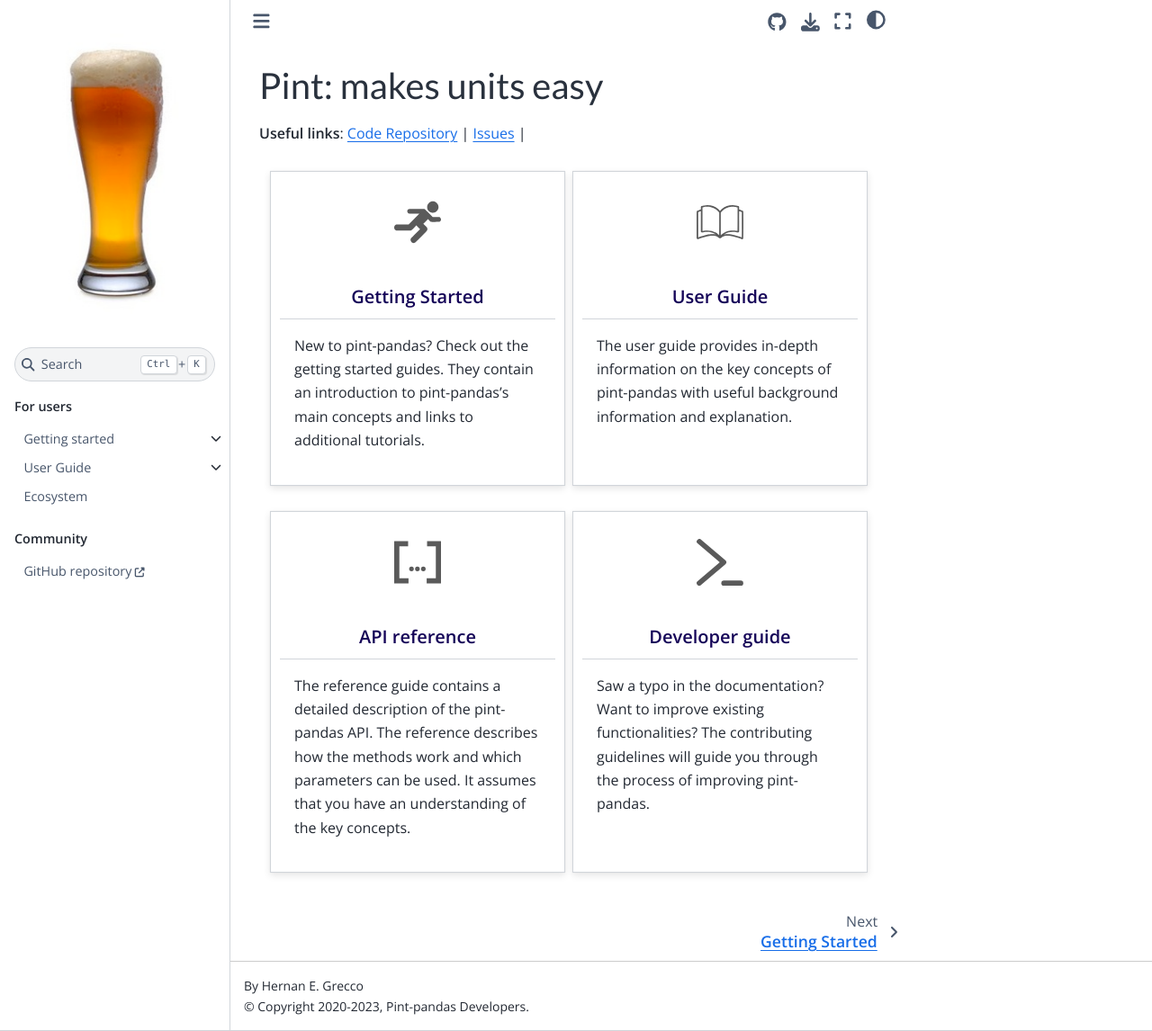
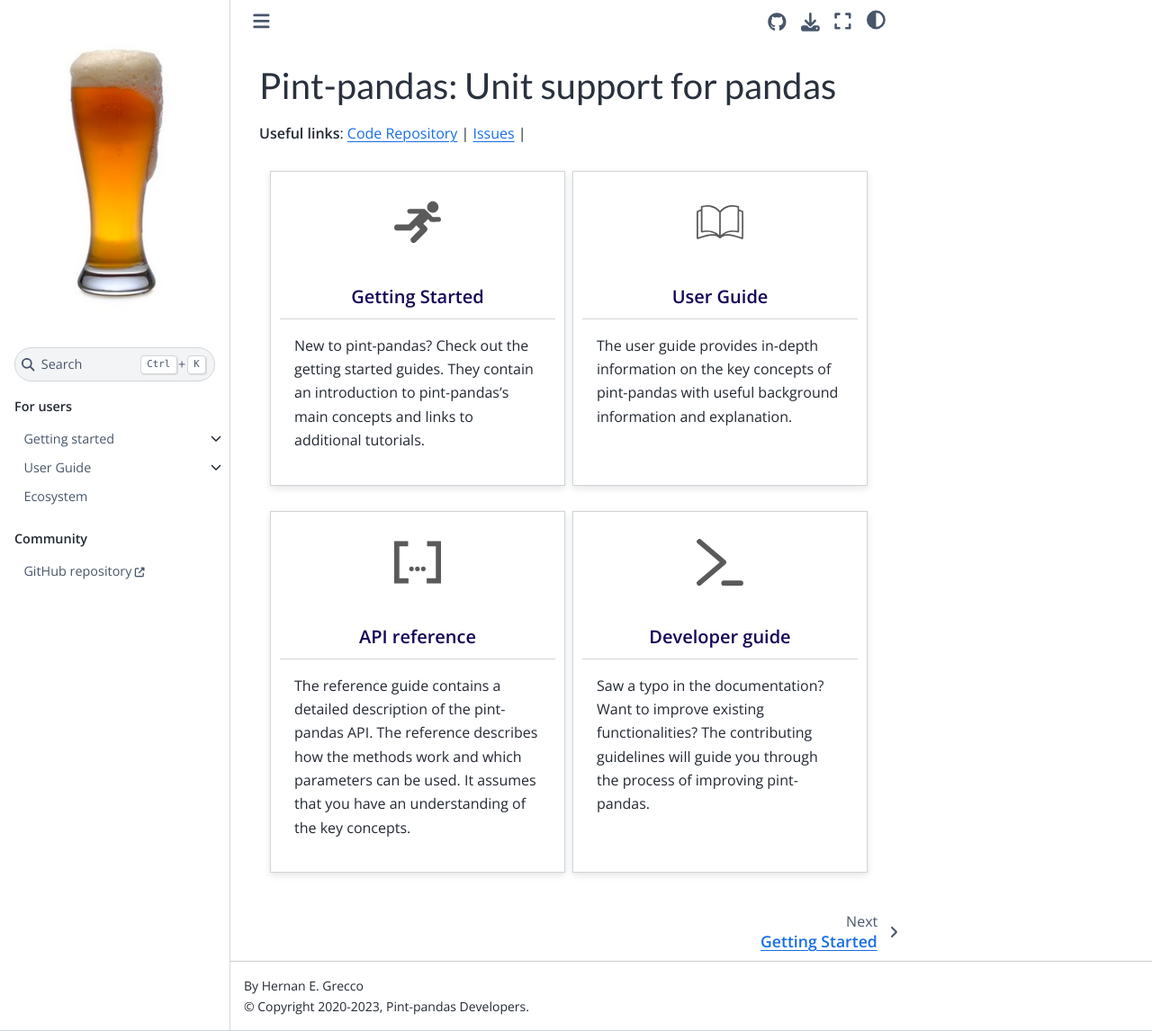
Before and after one commit to hgrecco/pint-pandas, a Sphinx documentation site: the page built from docs/index.rst, in a window 1280 px wide and 1146 px high. Shown: the whole window at 90% size. Built offline with Sphinx 7.4.7 and the Sphinx Book theme 1.1.4, drawn with Linux system fonts in a browser that asks for light colours; pages that are not in the unit, such as notebooks, are missing from menus.

Commit message:
update readme link

```diff
--- a/README.rst
+++ b/README.rst
@@ -47,8 +47,9 @@
     power               pint[foot * force_pound * revolutions_per_minute]
     dtype: object
 
-More examples are shown in the example notebook https://github.com/hgrecco/pint-pandas/blob/master/notebooks/pint-pandas.ipynb
-
+Documentation
+--------------
+Full documentation is available at http://pint-pandas.readthedocs.io/
 
 Quick Installation
 ------------------
--- a/docs/index.rst
+++ b/docs/index.rst
@@ -1,6 +1,6 @@
 :orphan:
 
-Pint: makes units easy
+Pint-pandas: Unit support for pandas
 ======================
 
 **Useful links**:
```
